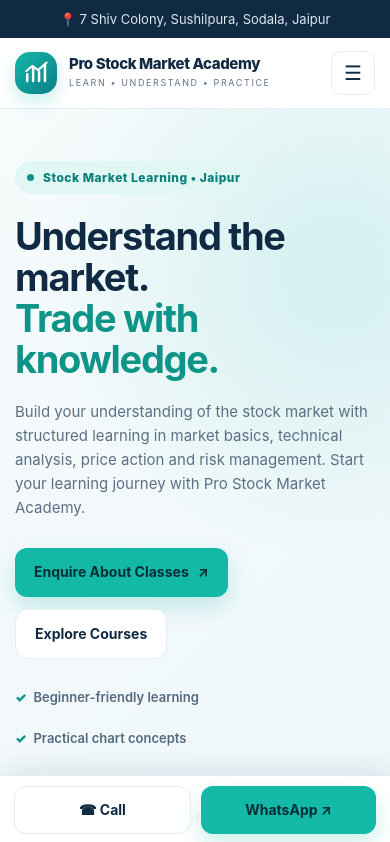
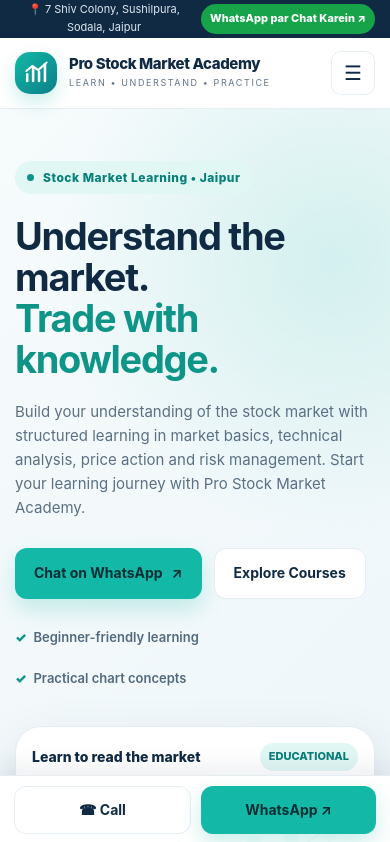
Before and after one commit to ayankashyap204-blip/pro-stock-market-academy, a plain HTML site: page index.html in a window 390 px wide. Shown: the top 842 px of the page. Drawn offline with Linux system fonts and the light colour scheme.

Commit message:
Update index.html

```diff
--- a/index.html
+++ b/index.html
@@ -34,6 +34,9 @@
     .topbar { background: var(--navy); color: #dce8f1; font-size: 13px; }
     .topbar-inner { min-height: 38px; display: flex; align-items: center; justify-content: space-between; gap: 16px; }
     .topbar a { color: #fff; }
+    .top-actions { display: flex; align-items: center; gap: 18px; }
+    .topbar .top-whatsapp { display: inline-flex; align-items: center; gap: 6px; background: #16a34a; color: #fff; font-weight: 800; padding: 6px 12px; border-radius: 999px; font-size: 12px; }
+    .topbar .top-whatsapp:hover { background: #15803d; }
     header { position: sticky; top: 0; z-index: 20; background: rgba(255,255,255,.94); backdrop-filter: blur(12px); border-bottom: 1px solid rgba(229,237,243,.9); }
     .nav { min-height: 78px; display: flex; align-items: center; justify-content: space-between; gap: 24px; }
     .brand { display: flex; align-items: center; gap: 12px; min-width: 0; }
@@ -135,6 +138,10 @@
       .container { width: min(100% - 30px, 540px); }
       .topbar-inner { justify-content: center; text-align: center; }
       .topbar .top-email { display: none; }
+      .topbar-inner { justify-content: space-between; gap: 8px; font-size: 11px; }
+      .top-actions { gap: 0; flex-shrink: 0; }
+      .topbar .top-whatsapp { font-size: 11px; padding: 6px 9px; }
+      .header-whatsapp { display: none; }
       .nav { min-height: 70px; }
       .brand-name { font-size: 15px; }
       .brand-sub { font-size: 9px; }
@@ -169,7 +176,10 @@
   <div class="topbar">
     <div class="container topbar-inner">
       <span>📍 7 Shiv Colony, Sushilpura, Sodala, Jaipur</span>
-      <a class="top-email" href="mailto:ayankashyap204@gmail.com">✉ ayankashyap204@gmail.com</a>
+      <div class="top-actions">
+        <a class="top-email" href="mailto:ayankashyap204@gmail.com">✉ ayankashyap204@gmail.com</a>
+        <a class="top-whatsapp" href="https://wa.me/918562011204?text=Hello%2C%20I%20am%20interested%20in%20Pro%20Stock%20Market%20Academy.%20Please%20share%20course%20details." target="_blank" rel="noopener">WhatsApp par Chat Karein ↗</a>
+      </div>
     </div>
   </div>
 
@@ -193,7 +203,7 @@
         <a href="#courses">Courses</a>
         <a href="#about">About</a>
         <a href="#contact">Contact</a>
-        <a class="btn btn-primary" href="#contact">Enquire Now <span>↗</span></a>
+        <a class="btn btn-primary header-whatsapp" href="https://wa.me/918562011204?text=Hello%2C%20I%20am%20interested%20in%20Pro%20Stock%20Market%20Academy.%20Please%20share%20course%20details." target="_blank" rel="noopener">Chat on WhatsApp <span>↗</span></a>
       </nav>
     </div>
   </header>
@@ -206,7 +216,7 @@
           <h1>Understand the market.<br><em>Trade with knowledge.</em></h1>
           <p>Build your understanding of the stock market with structured learning in market basics, technical analysis, price action and risk management. Start your learning journey with Pro Stock Market Academy.</p>
           <div class="hero-actions">
-            <a class="btn btn-primary" href="#contact">Enquire About Classes <span>↗</span></a>
+            <a class="btn btn-primary" href="https://wa.me/918562011204?text=Hello%2C%20I%20am%20interested%20in%20Pro%20Stock%20Market%20Academy.%20Please%20share%20course%20details." target="_blank" rel="noopener">Chat on WhatsApp <span>↗</span></a>
             <a class="btn btn-light" href="#courses">Explore Courses</a>
           </div>
           <div class="trust-row">
```
